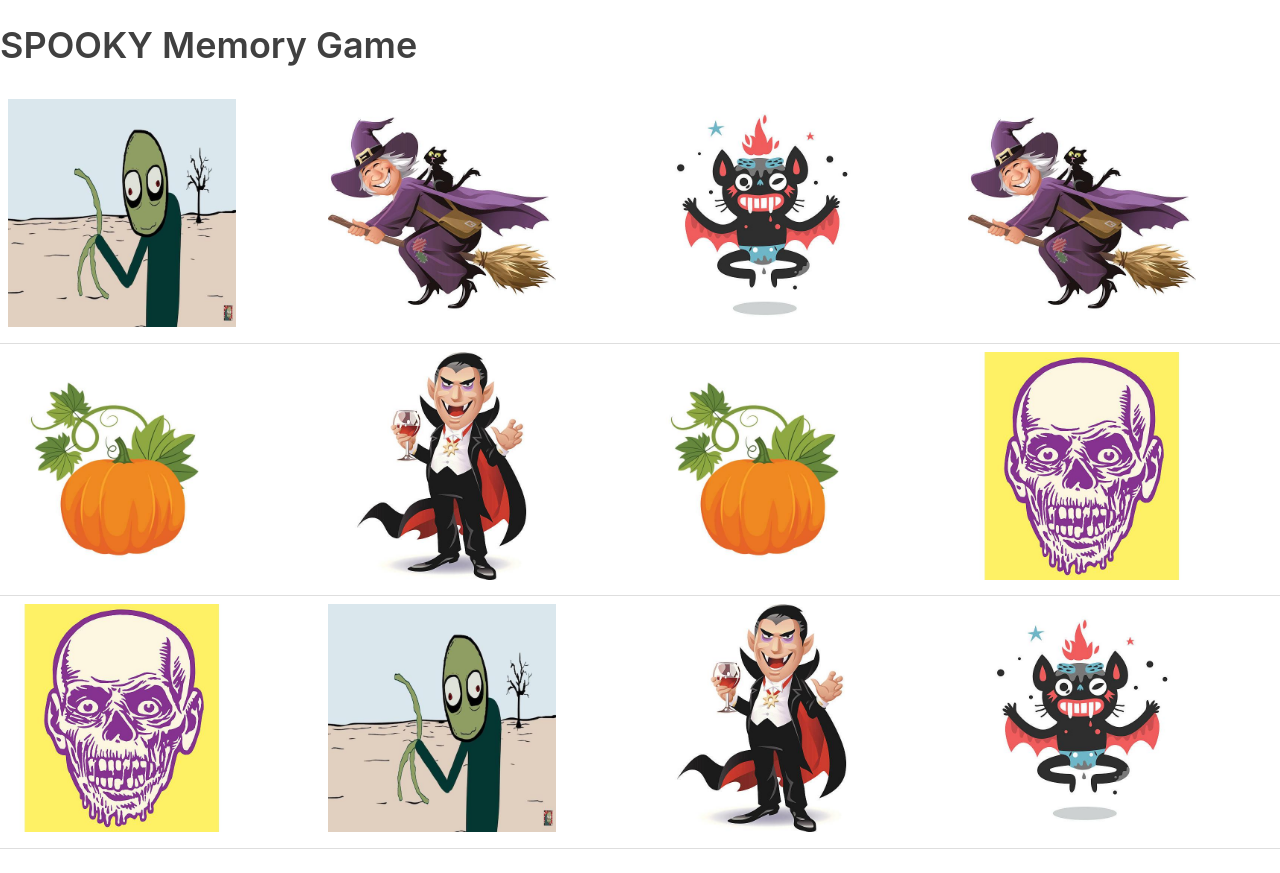
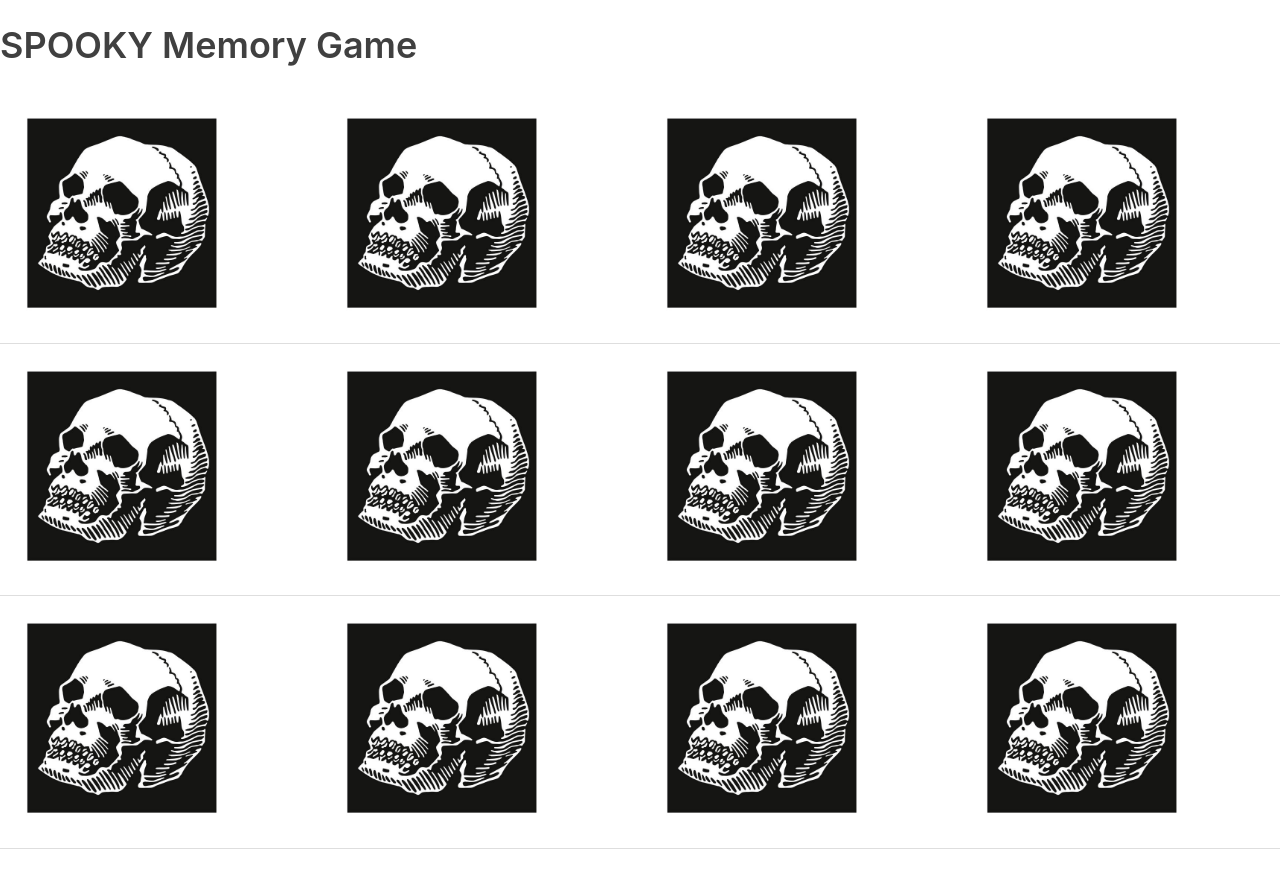
Before and after one commit to marcelinol/memory-game-react, a React (Create React App) app: page / in a window 1280 px wide. Built offline with nearby package versions, Linux system fonts and the light colour scheme.

Commit message:
Add  back of the memory card

```diff
--- a/src/Card.js
+++ b/src/Card.js
@@ -1,7 +1,8 @@
 const Card = ({ id }) => {
   const images = require.context('./images', true);
+  // <img src={images(`./${id}.jpg`).default} alt={id} className="card" />
   return (
-    <img src={images(`./${id}.jpg`).default} alt={id} className="card" />
+    <img src={images(`./cardBack.jpg`).default} alt="memory card" className="card" />
   );
 }
 
--- a/src/index.css
+++ b/src/index.css
@@ -1,7 +1,3 @@
-table {
-  width: 100%;
-}
-
 .card {
   width: 75%
 }
```
Also changed, not shown: src/images/cardBack.jpg (added).
